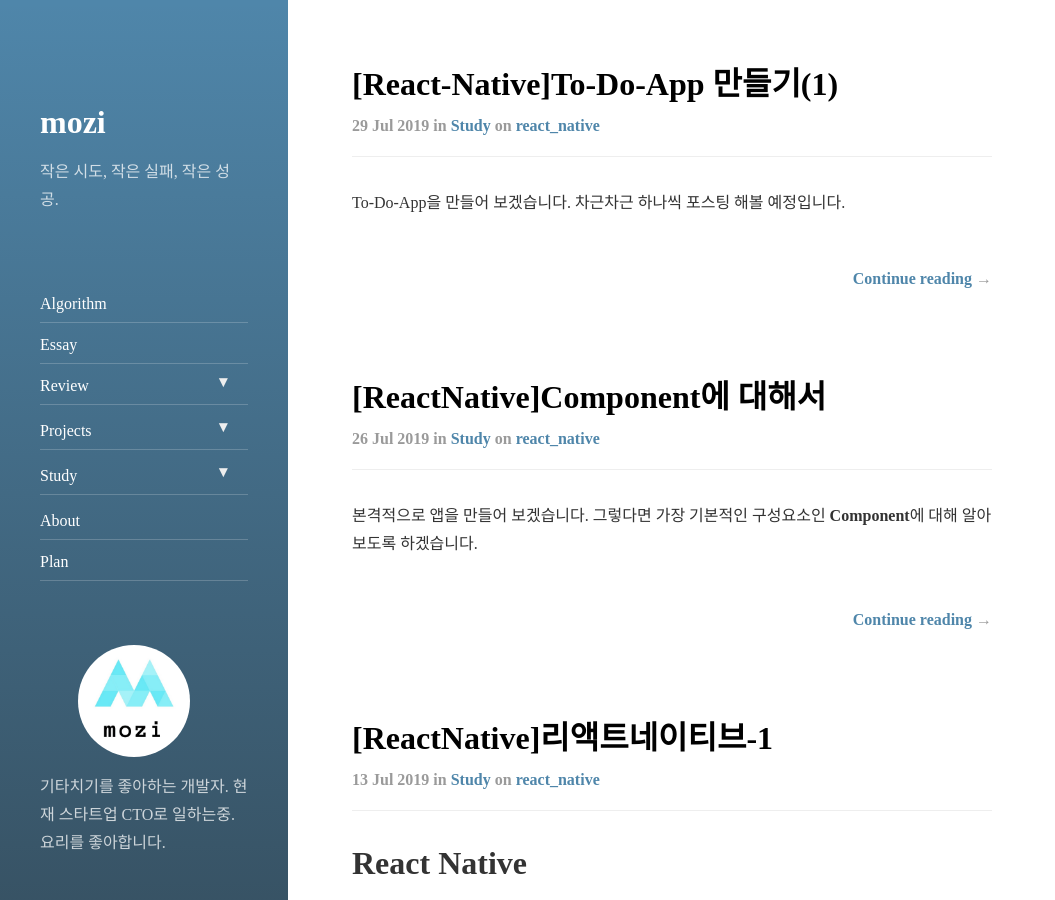
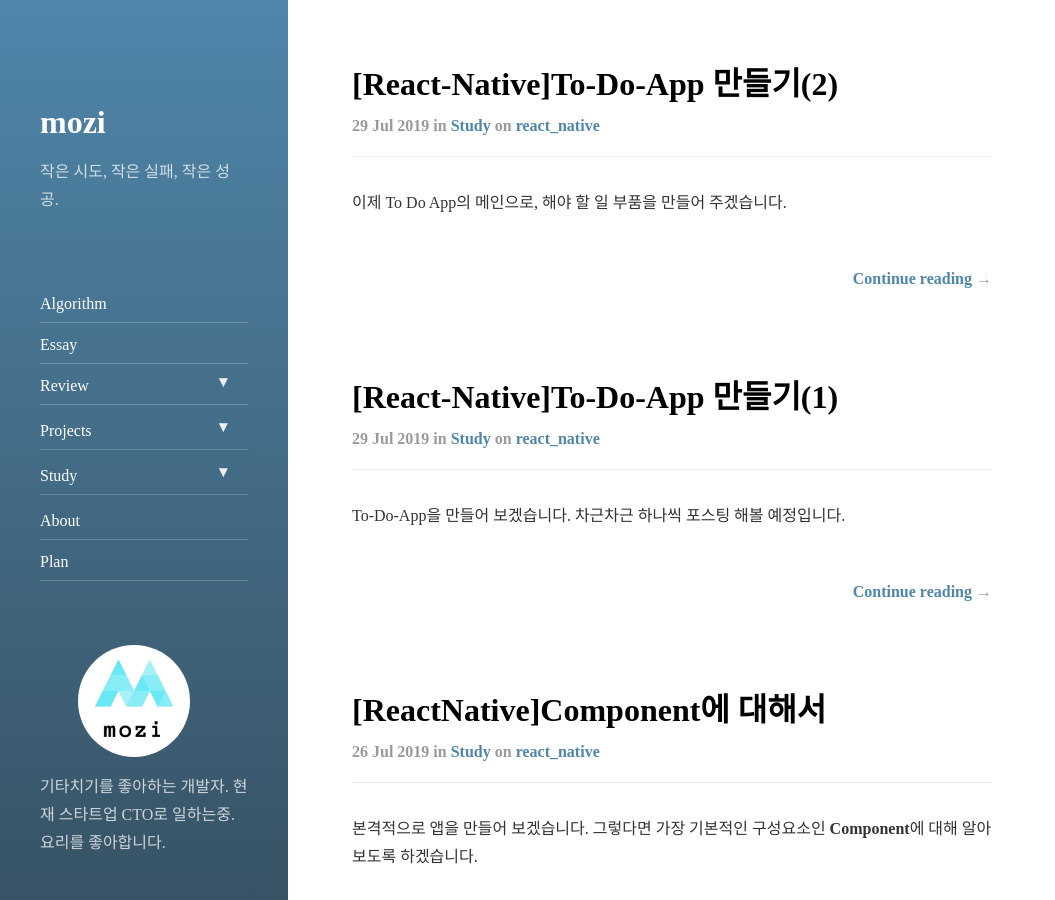
Before and after one commit to donghunee/donghunee.github.io, a Jekyll site: the page built from _featured_tags/study-react_native.md, in a window 1280 px wide and 900 px high. Shown: the whole window, without its empty margins (0-1055 px from the left). Built offline with Jekyll 4.4.1, drawn with Linux system fonts in a browser that asks for light colours; nearby versions of some CDN libraries.

Commit message:
react-native

````diff
--- a/_posts/2019-07-29-todo.markdown
+++ b/_posts/2019-07-29-todo.markdown
@@ -357,3 +357,9 @@ export default class App extends React.Component {
   }
 }
 ```
+
+화살표 함수안에 방금 App.js에서 넘어온 props, ``{title}`` 값을 적어 받아옵니다. 그리고 받아온 ``{title}``값을 넣어 줍니다.
+
+실행 결과는 다음과 같습니다.
+
+![](/assets/img/posts/2019-07-29-13-11-35.png)
--- /dev/null
+++ b/_posts/2019-07-29-todo2.markdown
@@ -0,0 +1,340 @@
+---
+layout: post
+title:  '[React-Native]To-Do-App 만들기(2)'
+subtitle:   'To-Do-App 만들기(2)'
+categories: 'study'
+tags: 'react_native'
+---
+
+이제 To Do App의 메인으로, 해야 할 일 부품을 만들어 주겠습니다.
+
+---
+
+## ToDo 만들기
+
+Todo.js를 생성하고 아래처럼 작성합니다.
+
+```javascript
+// app/components/Todo.js
+
+import React from "react"
+import {View,Text,StyleSheet} from "react-native"
+
+const TodoItem= () => (
+    <View style={styles.todoContainer}>
+        <View>
+            <Text style={styles.todos}>할일 1</Text>
+        </View>
+    </View>
+)
+
+const styles = StyleSheet.create({
+    todoContainer: {
+        padding: 5,
+        marginTop: 20,
+        borderBottomWidth:1
+    },
+    todos: {
+        fontSize: 20
+    },
+})
+
+export default TodoItem
+```
+
+View에 todoContainer라는 이름으로 style을 줍니다.
+style 설정이 끝나면 App.js에 TodoItem을 import 한 뒤, 부품을 두 개 조립해봅니다.
+
+```javascript
+//App.js
+
+<View style={styles.container}>
+  <View style={styles.centered}>
+      <Header/>
+  </View>
+  <View style={styles.inputContainer}>
+    <SubTitle title="To-Do 입력"/>
+    <Input/>
+  </View>
+  <View style={styles.todoContainer}>
+    <SubTitle title="To-Do List"/>
+    <TodoItem/>
+    <TodoItem/>
+  </View>
+</View>
+```
+
+실행 결과는 다음과 같습니다.
+
+![](/assets/img/posts/2019-07-29-13-21-43.png)
+
+TodoItem의 width가 화면을 넘어가고 있으니 style을 조정해보겠습니다.
+
+```javascript
+//Todo.js
+
+import React from "react"
+import {View,Text,StyleSheet,Dimensions} from "react-native"
+
+const {width,height} = Dimensions.get('window')
+
+const TodoItem= () => (
+    <View style={styles.todoContainer}>
+        <View>
+            <Text style={styles.todos}>할일 1</Text>
+        </View>
+    </View>
+)
+
+const styles = StyleSheet.create({
+    todoContainer: {
+        padding: 5,
+        marginTop: 20,
+        borderBottomWidth:1,
+        width: width-40
+    },
+    todos: {
+        fontSize: 20
+    },
+})
+
+export default TodoItem
+```
+
+Dimension을 이용하면 화면치수를 활용할 수 있습니다.
+``Dimensions.get('window')``는 화면의 width와 height를 객체 형태로 받아올 수 있는 코드입니다. 위처럼 값을 받아온뒤, 현재 화면 -40으로 todoContainer의 width를 설정해 줍니다.
+
+![](/assets/img/posts/2019-07-29-13-25-25.png)
+
+<br>
+
+## Icon 추가하기
+
+To-Do List에 한 일을 체크할 수 있는 버튼이 필요합니다.
+먼저 버튼으로 사용할 아이콘을 추가해봅니다.
+
+expo에서 기본으로 제공해주는 'FontAwesome'의 'check' 아이콘을 사용하겠습니다.
+
+```javascript
+//Todo.js
+
+import React from "react"
+import {View,Text,StyleSheet,Dimensions} from "react-native"
+import {FontAwesome} from "@expo/vector-icons"
+
+const {width,height} = Dimensions.get('window')
+
+const TodoItem= () => (
+    <View style={styles.todoContainer}>
+        <View>
+            <FontAwesome name="check-circle" size={20}/>
+            <Text style={styles.todos}>할일 1</Text>
+        </View>
+    </View>
+)
+
+const styles = StyleSheet.create({
+    todoContainer: {
+        padding: 5,
+        marginTop: 20,
+        borderBottomWidth:1,
+        width: width-40
+    },
+    todos: {
+        fontSize: 20
+    },
+})
+
+export default TodoItem
+```
+
+FontAwesome의 check-circle을 가져와서 사용해 보겠습니다.
+
+![](/assets/img/posts/2019-07-29-13-38-43.png)
+
+체크 '아이콘'이 생겨났습니다. 이제 이것을 '버튼'으로 만들어 보겠습니다.
+
+<br>
+
+## TouchableOpacity
+
+``TouchableOpacity``는 사용자가 터치했을때 **반짝**이는 컴포넌트입니다.
+``TouchableOpacity``를 import 하고 사용하겠습니다.
+
+```javascript
+//Todo.js
+
+import {View,Text,StyleSheet,Dimensions,TouchableOpacity} from "react-native"
+
+const TodoItem= () => (
+    <View style={styles.todoContainer}>
+        <View>
+            <TouchableOpacity>
+                <FontAwesome name="check-circle" size={20}/>
+            </TouchableOpacity>
+            <Text style={styles.todos}>할일 1</Text>
+        </View>
+    </View>
+)
+```
+
+그리고 실행해보면, 클릭하거나 터치했을 때 반짝거리는 것을 볼 수 있습니다.
+
+<br>
+
+## 레이아웃 조정 및 삭제 버튼
+
+레이아웃을 조정해 보고 삭제 버튼도 만들어 보겠습니다.
+
+```javascript
+//Todo.js
+
+const TodoItem= () => (
+    <View style={styles.todoContainer}>
+        <View>
+            <View style={styles.objContainer}>
+                <TouchableOpacity>
+                    <FontAwesome name="check-circle" size={20}/>
+                </TouchableOpacity>
+                <Text style={styles.todos}>할일 1</Text>
+                <TouchableOpacity>
+                    <FontAwesome name="close" size={20}/>
+                </TouchableOpacity>
+            </View>
+        </View>
+    </View>
+)
+
+const styles = StyleSheet.create({
+    todoContainer: {
+        padding: 5,
+        marginTop: 20,
+        borderBottomWidth:1,
+        width: width-40
+    },
+    todos: {
+        fontSize: 20
+    },
+    objContainer: {
+        flexDirection:'row'
+    }
+})
+```
+
+React-Native의 컴포넌트들은 기본적으로 ``flexDirection``이 ``column``으로 설정되어 있습니다. 그렇기 때문에 모든 부품들이 세로로 쌓여있었습니다.
+이렇게 세로로 배치된 컴포넌트들을 가로로 이어주려면 ``flexDirection`` 속성을 ``row``으로 변경해야합니다.
+주의할 점은 ``flexDirection`` 속성이 변경되면, ``alignItems``가 세로정렬을, ``justifyContent``가 가로 정렬 방식을 조정하게 됩니다.
+
+이제 레이아웃을 조정 했고 삭제 할 수 있는 버튼을 추가했습니다.
+
+![](/assets/img/posts/2019-07-29-14-16-53.png)
+
+이제 레이아웃을 좀 더 조정해 보겠습니다.
+
+```javascript
+//Todo.js
+
+const TodoItem= () => (
+    <View style={styles.todoContainer}>
+        <View>
+            <View style={styles.objContainer}>
+                <View style={styles.textContainer}>
+                    <TouchableOpacity>
+                        <FontAwesome name="check-circle" size={20} style={styles.check}/>
+                    </TouchableOpacity>
+                    <Text style={styles.todos}>할일 1</Text>
+                </View>
+                <TouchableOpacity>
+                    <FontAwesome name="close" size={20}/>
+                </TouchableOpacity>
+            </View>
+        </View>
+    </View>
+)
+
+const styles = StyleSheet.create({
+    todoContainer: {
+        padding: 5,
+        marginTop: 20,
+        borderBottomWidth:1,
+        width: width-40
+    },
+    todos: {
+        fontSize: 20
+    },
+    objContainer: {
+        flexDirection:'row',
+        justifyContent:'space-between'
+    },
+    textContainer: {
+        flexDirection:'row',
+        alignItems:'center'
+    },
+    check: {
+        marginRight: 10,
+    }
+})
+```
+
+``flexDirection``이 ``row``로 설정되어 있을 때, ``justifyContent``는 가로정렬 방식을 의미합니다. ``space-between`은 공백을 사이에 두고 정렬한다는 의미입니다.
+현재 여기에선 objContainer안에 있는 View(textContainer)와 삭제 버튼을 정렬하되, 사이에 공백을 두고 정렬한다는 뜻입니다. 결과적으로 View는 왼편에 위치하게 되고, 삭제버튼은 오른편에 위치하게 됩니다.
+
+그리고 ``textContainer``는 icon과 text를 세로로 중앙정렬 하기 위해 ``flexDirection``을 ``row``로 바꾸고 ``alignItems``를 이용하여 세로 정렬을 해주었습니다.
+
+![](/assets/img/posts/2019-07-29-14-38-54.png)
+
+완료~!!
+
+<br>
+
+## TodoItem 재사용하기 (Props)
+
+할 일을 추가할 때마다 Todo.js를 새로 생성하는 것은 너무 비효율적입니다. 앞서 사용했던 Props를 이용해서 TodoItem을 재사용해보겠습니다.
+
+```javascript
+//App.js
+
+export default class App extends React.Component {
+  render() {
+    return (
+      <View style={styles.container}>
+        <View style={styles.centered}>
+            <Header/>
+        </View>
+        <View style={styles.inputContainer}>
+          <SubTitle title="To-Do 입력"/>
+          <Input/>
+        </View>
+        <View style={styles.todoContainer}>
+          <SubTitle title="To-Do List"/>
+          <TodoItem text="알바 가기" />
+          <TodoItem text="엄마한테 전화하기"/>
+        </View>
+      </View>
+
+    )
+  }
+}
+```
+
+```javascript
+//Todo.js
+
+const TodoItem= ({text}) => (
+    <View style={styles.todoContainer}>
+        <View>
+            <View style={styles.objContainer}>
+                <View style={styles.textContainer}>
+                    <TouchableOpacity>
+                        <FontAwesome name="check-circle" size={20} style={styles.check}/>
+                    </TouchableOpacity>
+                    <Text style={styles.todos}>{text}</Text>
+                </View>
+                <TouchableOpacity>
+                    <FontAwesome name="close" size={20}/>
+                </TouchableOpacity>
+            </View>
+        </View>
+    </View>
+)
+```
````
Also changed, not shown: assets/img/posts/2019-07-29-13-21-43.png (added), assets/img/posts/2019-07-29-13-25-25.png (added), assets/img/posts/2019-07-29-13-38-43.png (added), assets/img/posts/2019-07-29-14-16-53.png (added), assets/img/posts/2019-07-29-14-38-54.png (added), assets/img/posts/2019-07-29-14-44-23.png (added).
